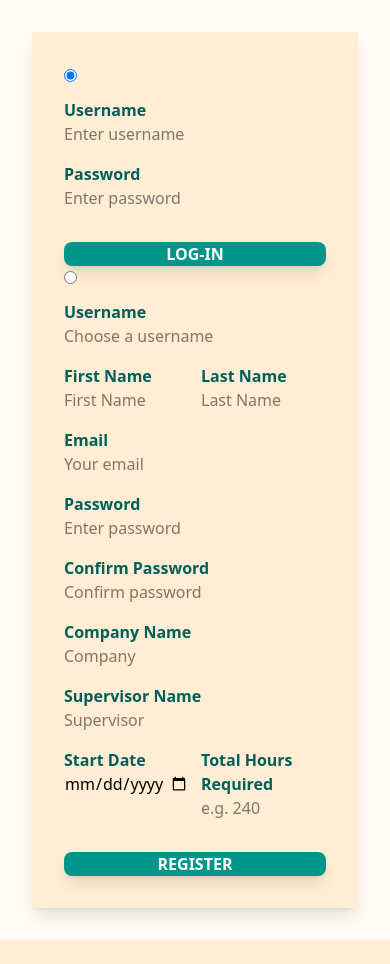
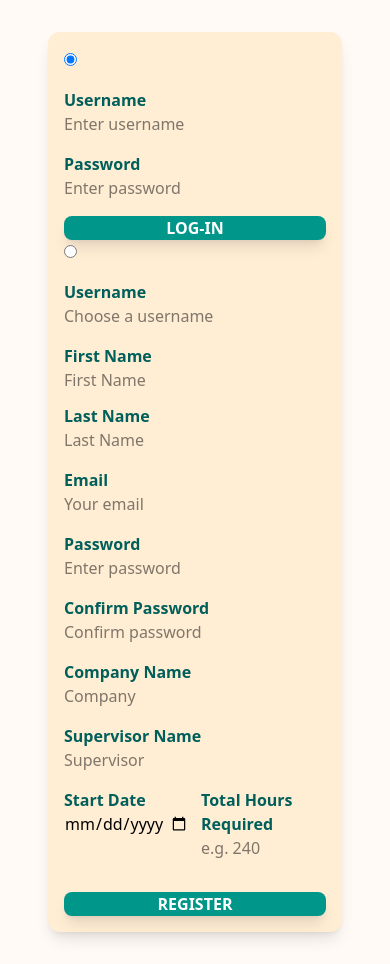
Before and after one commit to michaelgelooooo/Internship-Tracker, a Django app: page /auth/ in a window 390 px wide. Before the commit the page ends 940 px from the top, so only its background shows below. Run offline with Django 5.2, Linux system fonts and the light colour scheme; some libraries are stand-ins or nearby versions.

Commit message:
Refactor settings and templates for improved structure and responsiveness; enhance daily time record management with holiday/weekend indicators and modal updates; implement stats modal for comprehensive internship tracking.

```diff
--- a/Main/admin.py
+++ b/Main/admin.py
@@ -26,6 +26,8 @@ class DailyTimeRecordAdmin(admin.ModelAdmin):
         "pm_in",
         "pm_out",
         "total_hours",
+        "is_weekend",
+        "is_holiday"
     )
     search_fields = ("internship__user__username", "internship__company_name")
     list_filter = ("date",)
--- a/Main/static/js/main.js
+++ b/Main/static/js/main.js
@@ -40,24 +40,29 @@ function openModal(row) {
     if (saveBtn) saveBtn.disabled = disableForm;
 
     // Update Holiday/Weekend buttons visually
-    const holidayBtn = document.querySelector('#holiday-day').closest('form').querySelector('button');
-    const weekendBtn = document.querySelector('#weekend-day').closest('form').querySelector('button');
+    const holidayBtn = document.getElementById('holiday-btn');
+    const weekendBtn = document.getElementById('weekend-btn');
 
     if (isHoliday) {
-        holidayBtn.classList.add('bg-orange-500', 'text-white', 'hover:bg-orange-700');
+        holidayBtn.classList.add('bg-orange-500', 'text-white');
         holidayBtn.textContent = "Unmark as Holiday";
+
         weekendBtn.classList.remove('bg-orange-500', 'text-white');
         weekendBtn.textContent = "Mark as Weekend";
+
     } else if (isWeekend) {
-        weekendBtn.classList.add('bg-orange-500', 'text-white', 'hover:bg-orange-700');
+        weekendBtn.classList.add('bg-orange-500', 'text-white');
         weekendBtn.textContent = "Unmark as Weekend";
+
         holidayBtn.classList.remove('bg-orange-500', 'text-white');
         holidayBtn.textContent = "Mark as Holiday";
+
     } else {
-        [holidayBtn, weekendBtn].forEach(btn => {
-            btn.classList.remove('bg-orange-500', 'text-white');
-            btn.textContent = btn.id === 'holiday-day' ? "Mark as Holiday" : "Mark as Weekend";
-        });
+        holidayBtn.classList.remove('bg-orange-500', 'text-white');
+        holidayBtn.textContent = "Mark as Holiday";
+
+        weekendBtn.classList.remove('bg-orange-500', 'text-white');
+        weekendBtn.textContent = "Mark as Weekend";
     }
 
     // Open the modal
--- a/Main/templates/base.html
+++ b/Main/templates/base.html
@@ -4,6 +4,7 @@
 
 <head>
     <meta charset="UTF-8">
+    <meta name="viewport" content="width=device-width, initial-scale=1.0">
     <title>
         {% block title %}Intern Dashboard{% endblock %}
     </title>
--- a/Main/templates/pages/auth.html
+++ b/Main/templates/pages/auth.html
@@ -3,22 +3,24 @@
 {% load static %}
 
 {% block content %}
-<div class="flex items-center justify-center w-full">
+<div class="flex justify-center w-full min-h-screen px-4 sm:px-6">
     <div class="w-full max-w-xl">
-        <div class="tabs tabs-box tabs-xl justify-center bg-orange-100 p-8 shadow-lg">
+        <div class="tabs tabs-box tabs-lg sm:tabs-xl w-full justify-center bg-orange-100 p-4 sm:p-8 shadow-lg rounded-xl">
+
             <input type="radio" name="auth_tabs"
-                class="tab [--tab-bg:#FFF7ED] font-bold text-teal-800 text-center flex-1 mb-4" id="login-tab"
+                class="tab [--tab-bg:#FFF7ED] font-bold text-teal-800 text-center flex-1" id="login-tab"
                 aria-label="LOG-IN" checked />
-            <div class="tab-content">
+            <div class="tab-content pt-4">
                 {% include 'partials/login.html' %}
             </div>
 
             <input type="radio" name="auth_tabs"
-                class="tab [--tab-bg:#FFF7ED] font-bold text-teal-800 text-center flex-1 mb-4" id="register-tab"
+                class="tab [--tab-bg:#FFF7ED] font-bold text-teal-800 text-center flex-1" id="register-tab"
                 aria-label="REGISTER" />
-            <div class="tab-content">
+            <div class="tab-content pt-4">
                 {% include 'partials/register.html' %}
             </div>
+
         </div>
     </div>
 </div>
--- a/Main/templates/partials/login.html
+++ b/Main/templates/partials/login.html
@@ -1,34 +1,20 @@
 <form method="POST" action="{% url 'login' %}" class="space-y-4">
     {% csrf_token %}
 
-    {% if messages %}
-        {% for message in messages %}
-            <div class="alert alert-{{ message.level_tag }} shadow-lg mb-4 flex justify-between items-center">
-                <div class="flex items-center gap-2">
-                    <i class="fas fa-exclamation-triangle"></i>
-                    <span>{{ message }}</span>
-                </div>
-                <button type="button" class="btn btn-sm btn-ghost btn-circle" onclick="this.closest('.alert').remove()">
-                    <i class="fas fa-times"></i>
-                </button>
-            </div>
-        {% endfor %}
-    {% endif %}
-
     <div>
         <label class="label font-semibold text-teal-800">Username</label>
-        <input type="text" name="username"
-            class="input input-bordered input-lg w-full rounded-lg focus:border-teal-500 focus:ring focus:ring-teal-100"
+        <input type="text" name="username" class="input input-bordered input-md sm:input-lg w-full rounded-lg"
             placeholder="Enter username" required>
     </div>
 
     <div>
         <label class="label font-semibold text-teal-800">Password</label>
-        <input type="password" name="password"
-            class="input input-bordered input-lg w-full rounded-lg focus:border-teal-500 focus:ring focus:ring-teal-100"
+        <input type="password" name="password" class="input input-bordered input-md sm:input-lg w-full rounded-lg"
             placeholder="Enter password" required>
     </div>
 
     <button type="submit"
-        class="btn btn-lg w-full bg-teal-600 hover:bg-teal-700 text-white font-bold rounded-lg shadow-lg border-none mt-4">LOG-IN</button>
+        class="btn w-full bg-teal-600 hover:bg-teal-700 text-white font-bold rounded-lg shadow-lg border-none">
+        LOG-IN
+    </button>
 </form>
--- a/Main/templates/partials/register.html
+++ b/Main/templates/partials/register.html
@@ -18,22 +18,22 @@
     <div>
         <label class="label font-semibold text-teal-800">Username</label>
         <input type="text" name="username"
-            class="input input-bordered input-lg w-full rounded-lg focus:border-teal-500 focus:ring focus:ring-teal-100"
+            class="input input-bordered input-md sm:input-lg w-full rounded-lg focus:border-teal-500 focus:ring focus:ring-teal-100"
             placeholder="Choose a username" required>
     </div>
 
-    <div class="grid grid-cols-2 gap-3">
+    <div class="grid grid-cols-1 sm:grid-cols-2 gap-3">
         <div>
             <label class="label font-semibold text-teal-800">First Name</label>
             <input type="text" name="first_name"
-                class="input input-bordered input-lg w-full rounded-lg focus:border-teal-500 focus:ring focus:ring-teal-100"
+                class="input input-bordered input-md sm:input-lg w-full rounded-lg focus:border-teal-500 focus:ring focus:ring-teal-100"
                 placeholder="First Name" required>
         </div>
 
         <div>
             <label class="label font-semibold text-teal-800">Last Name</label>
             <input type="text" name="last_name"
-                class="input input-bordered input-lg w-full rounded-lg focus:border-teal-500 focus:ring focus:ring-teal-100"
+                class="input input-bordered input-md sm:input-lg w-full rounded-lg focus:border-teal-500 focus:ring focus:ring-teal-100"
                 placeholder="Last Name" required>
         </div>
     </div>
@@ -41,35 +41,35 @@
     <div>
         <label class="label font-semibold text-teal-800">Email</label>
         <input type="email" name="email"
-            class="input input-bordered input-lg w-full rounded-lg focus:border-teal-500 focus:ring focus:ring-teal-100"
+            class="input input-bordered input-md sm:input-lg w-full rounded-lg focus:border-teal-500 focus:ring focus:ring-teal-100"
             placeholder="Your email" required>
     </div>
 
     <div>
         <label class="label font-semibold text-teal-800">Password</label>
         <input type="password" name="password1"
-            class="input input-bordered input-lg w-full rounded-lg focus:border-teal-500 focus:ring focus:ring-teal-100"
+            class="input input-bordered input-md sm:input-lg w-full rounded-lg focus:border-teal-500 focus:ring focus:ring-teal-100"
             placeholder="Enter password" required>
     </div>
 
     <div>
         <label class="label font-semibold text-teal-800">Confirm Password</label>
         <input type="password" name="password2"
-            class="input input-bordered input-lg w-full rounded-lg focus:border-teal-500 focus:ring focus:ring-teal-100"
+            class="input input-bordered input-md sm:input-lg w-full rounded-lg focus:border-teal-500 focus:ring focus:ring-teal-100"
             placeholder="Confirm password" required>
     </div>
 
     <div>
         <label class="label font-semibold text-teal-800">Company Name</label>
         <input type="text" name="company_name"
-            class="input input-bordered input-lg w-full rounded-lg focus:border-teal-500 focus:ring focus:ring-teal-100"
+            class="input input-bordered input-md sm:input-lg w-full rounded-lg focus:border-teal-500 focus:ring focus:ring-teal-100"
             placeholder="Company" required>
     </div>
 
     <div>
         <label class="label font-semibold text-teal-800">Supervisor Name</label>
         <input type="text" name="supervisor_name"
-            class="input input-bordered input-lg w-full rounded-lg focus:border-teal-500 focus:ring focus:ring-teal-100"
+            class="input input-bordered input-md sm:input-lg w-full rounded-lg focus:border-teal-500 focus:ring focus:ring-teal-100"
             placeholder="Supervisor" required>
     </div>
 
@@ -77,14 +77,14 @@
         <div>
             <label class="label font-semibold text-teal-800">Start Date</label>
             <input type="date" name="start_date"
-                class="input input-bordered input-lg w-full rounded-lg focus:border-teal-500 focus:ring focus:ring-teal-100"
+                class="input input-bordered input-md sm:input-lg w-full rounded-lg focus:border-teal-500 focus:ring focus:ring-teal-100"
                 required>
         </div>
 
         <div>
             <label class="label font-semibold text-teal-800">Total Hours Required</label>
             <input type="number" name="total_hours_required" min="0"
-                class="input input-bordered input-lg w-full rounded-lg focus:border-teal-500 focus:ring focus:ring-teal-100"
+                class="input input-bordered input-md sm:input-lg w-full rounded-lg focus:border-teal-500 focus:ring focus:ring-teal-100"
                 placeholder="e.g. 240" required>
         </div>
     </div>
--- a/Main/templates/partials/user-info-modal.html
+++ b/Main/templates/partials/user-info-modal.html
@@ -1,6 +1,6 @@
 <dialog class="modal" id="user-info-modal">
     <div class="modal-box relative bg-orange-100 rounded-2xl shadow-lg p-8 max-w-xl">
-        <button type="button" class="btn btn-sm btn-circle absolute right-4 top-4"
+        <button type="button" class="btn btn-sm btn-circle btn-ghost text-gray-700 absolute right-4 top-4"
             onclick="document.getElementById('user-info-modal').close()">✕</button>
         <h3 class="text-2xl font-bold text-teal-700 text-center mb-8">EDIT USER INFORMATION</h3>
 
--- a/Main/views.py
+++ b/Main/views.py
@@ -2,8 +2,9 @@ from django.shortcuts import render, redirect, get_object_or_404
 from django.contrib.auth import authenticate, login, logout
 from django.contrib.auth.decorators import login_required
 from django.contrib.auth.models import User
+from django.db.models import Q
 from django.contrib import messages
-from datetime import datetime, date
+from datetime import datetime, date, timedelta
 from django.utils import timezone
 from calendar import monthrange
 from .models import Internship, DailyTimeRecord
@@ -27,17 +28,42 @@ def get_internship_stats(internship, month=None):
     percent_complete = (
         int((total_logged / total_required) * 100) if total_required else 0
     )
-    percent_remaining = 100 - percent_complete
 
-    # Total days logged overall
-    total_days_logged = DailyTimeRecord.objects.filter(
-        internship=internship, is_holiday=False, is_weekend=False
-    ).count()
+    total_days_logged = (
+        DailyTimeRecord.objects.filter(
+            internship=internship, is_holiday=False, is_weekend=False
+        )
+        .filter(
+            Q(am_in__isnull=False)
+            | Q(am_out__isnull=False)
+            | Q(pm_in__isnull=False)
+            | Q(pm_out__isnull=False)
+        )
+        .count()
+    )
 
-    # Average hours per work day
+    # Average hours per logged work day
     total_avg = (
         round(total_logged / total_days_logged, 1) if total_days_logged > 0 else 0
     )
+
+    def add_workdays(start_date, workdays):
+        current_date = start_date
+        days_added = 0
+        while days_added < workdays:
+            current_date += timedelta(days=1)
+            if current_date.weekday() < 5:  # 0=Monday, 6=Sunday
+                days_added += 1
+        return current_date
+
+    # Days left based on 8-hour workday
+    standard_hours_per_day = 8
+    if remaining_hours > 0:
+        days_left = int((remaining_hours / standard_hours_per_day) + 0.999)
+        projected_completion = add_workdays(today, days_left)
+    else:
+        days_left = 0
+        projected_completion = today
 
     return {
         # Overall
@@ -45,9 +71,10 @@ def get_internship_stats(internship, month=None):
         "total_required": total_required,
         "remaining_hours": remaining_hours,
         "percent_complete": percent_complete,
-        "percent_remaining": percent_remaining,
         "total_days_logged": total_days_logged,
         "total_avg": total_avg,
+        "days_left": days_left,
+        "projected_completion": projected_completion,
     }
 
 
@@ -125,7 +152,14 @@ def get_next_quick_log_action(internship):
     today = timezone.localdate()
     record = DailyTimeRecord.objects.filter(internship=internship, date=today).first()
 
-    if not record or not record.am_in:
+    if not record:
+        return "am_in"
+
+    if record.is_holiday or record.is_weekend:
+        return None
+
+    # Normal time progression
+    if not record.am_in:
         return "am_in"
     if not record.am_out:
         return "am_out"
@@ -133,6 +167,7 @@ def get_next_quick_log_action(internship):
         return "pm_in"
     if not record.pm_out:
         return "pm_out"
+
     return None
 
 
@@ -169,6 +204,11 @@ def mark_day(request):
                 # Not holiday → set holiday, clear weekend
                 record.is_holiday = True
                 record.is_weekend = False
+                # Clear time fields
+                record.am_in = None
+                record.am_out = None
+                record.pm_in = None
+                record.pm_out = None
         elif mark_type == "weekend":
             if record.is_weekend:
                 # Already weekend → toggle off
@@ -177,6 +217,11 @@ def mark_day(request):
                 # Not weekend → set weekend, clear holiday
                 record.is_weekend = True
                 record.is_holiday = False
+                # Clear time fields
+                record.am_in = None
+                record.am_out = None
+                record.pm_in = None
+                record.pm_out = None
 
         # Save changes
         record.save()
@@ -203,19 +248,42 @@ def update_daily_record(request):
 
         record_date = date.today().replace(day=day)
 
-        # ✅ Get or create the DTR
-        record, created = DailyTimeRecord.objects.get_or_create(
+        # Check if all fields are empty
+        all_empty = all(f is None for f in [am_in, am_out, pm_in, pm_out])
+
+        # Try to fetch existing record
+        record = DailyTimeRecord.objects.filter(
             internship=internship, date=record_date
-        )
+        ).first()
 
-        # ✅ Update fields manually
+        if all_empty and not record:
+            # Nothing entered and no record exists → do nothing
+            return redirect("index")
+
+        if not record:
+            # At least one field filled → create new record
+            record = DailyTimeRecord.objects.create(
+                internship=internship, date=record_date
+            )
+
+        # Update fields
         record.am_in = am_in
         record.am_out = am_out
         record.pm_in = pm_in
         record.pm_out = pm_out
 
-        # ✅ Save triggers save() and post_save signals
         record.save()
+
+        # After saving, check if all fields are empty and not a weekend/holiday → delete
+        if (
+            all(
+                f in [None, ""]
+                for f in [record.am_in, record.am_out, record.pm_in, record.pm_out]
+            )
+            and not record.is_weekend
+            and not record.is_holiday
+        ):
+            record.delete()
 
     return redirect("index")
 
@@ -244,9 +312,6 @@ def delete_daily_record(request):
             record.delete()
 
     return redirect("index")
-
-
-from datetime import datetime
 
 
 @login_required
```
Also changed, not shown: InternshipTracker/settings.py (+36 -37 lines), Main/templates/pages/index.html (+27 -14 lines), Main/templates/partials/log-modal.html (+7 -5 lines), Main/templates/partials/stats-modal.html (added, +84 -0 lines).
